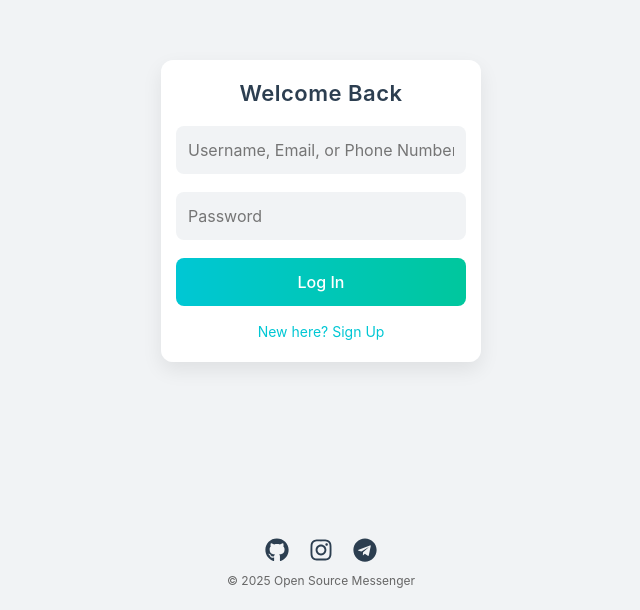
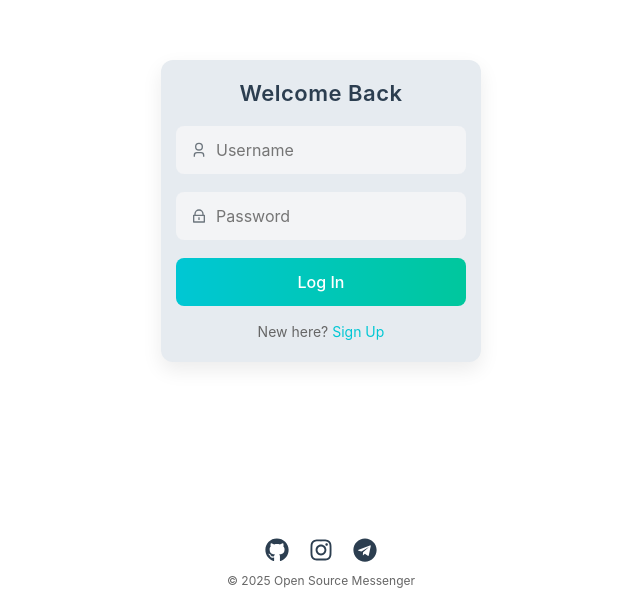
Before and after one commit to kolsnartem/Messenger, a React (Create React App) app in the folder client/: page / in a window 1280 px wide. Shown: the part 190-800 px from the top of the page, without its empty margins (319-959 px from the left). Built offline with nearby package versions, Linux system fonts and the light colour scheme.

Commit message:
ui  improvements

```diff
--- a/client/public/index.html
+++ b/client/public/index.html
@@ -4,8 +4,8 @@
     <meta charset="utf-8" />
     <link rel="icon" href="%PUBLIC_URL%/favicon.ico" />
     <meta name="viewport" content="width=device-width, initial-scale=1" />
-    <meta name="theme-color" content="#f1f3f5" media="(prefers-color-scheme: light)"> <!-- Оновлено на #f1f3f5 для світлої теми -->
-    <meta name="theme-color" content="#2c3e50" media="(prefers-color-scheme: dark)"> <!-- Залишаємо #212529 для темної теми -->
+    <meta name="theme-color" content="#FFFFFF" media="(prefers-color-scheme: light)"> <!-- Оновлено на #f1f3f5 для світлої теми -->
+    <meta name="theme-color" content="#101010" media="(prefers-color-scheme: dark)"> <!-- Залишаємо #212529 для темної теми -->
     <meta name="description" content="Месенджер на React з TypeScript" />
     <link rel="apple-touch-icon" href="%PUBLIC_URL%/logo192.png" />
     <link rel="manifest" href="%PUBLIC_URL%/manifest.json" />
--- a/client/src/components/AuthForm.tsx
+++ b/client/src/components/AuthForm.tsx
@@ -5,6 +5,7 @@ import CryptoJS from 'crypto-js';
 import * as nacl from 'tweetnacl';
 // Import icons from react-icons
 import { FaGithub, FaInstagram, FaTelegram } from 'react-icons/fa';
+import { RiUser3Line, RiLockLine } from "react-icons/ri"; // Іконки вже імпортовано
 
 interface ApiErrorResponse {
   error?: string;
@@ -23,6 +24,7 @@ const AuthForm: React.FC<AuthFormProps> = ({ isDarkTheme, onAuthSuccess }) => {
   const [errorMessage, setErrorMessage] = useState<string | null>(null);
 
   useEffect(() => {
+    // --- Код useEffect без змін ---
     const viewportMeta = document.createElement('meta');
     viewportMeta.name = 'viewport';
     viewportMeta.content =
@@ -96,12 +98,14 @@ const AuthForm: React.FC<AuthFormProps> = ({ isDarkTheme, onAuthSuccess }) => {
       document.removeEventListener('touchstart', preventMultiTouch);
       document.removeEventListener('touchend', handleTouchEnd);
       document.removeEventListener('touchcancel', handleTouchEnd);
-      document.head.removeChild(viewportMeta);
-      document.head.removeChild(style);
+      // Перевірка на існування елементів перед видаленням
+      if (viewportMeta.parentNode) viewportMeta.parentNode.removeChild(viewportMeta);
+      if (style.parentNode) style.parentNode.removeChild(style);
     };
   }, []);
 
   const handleAuth = async () => {
+    // --- Код handleAuth без змін ---
     if (!email || !password) {
       setErrorMessage('Please fill in all fields');
       return;
@@ -150,17 +154,19 @@ const AuthForm: React.FC<AuthFormProps> = ({ isDarkTheme, onAuthSuccess }) => {
   };
 
   const toggleAuthMode = () => {
+    // --- Код toggleAuthMode без змін ---
     setIsLogin(!isLogin);
     setErrorMessage(null);
     setEmail('');
     setPassword('');
   };
 
+  // --- Стилі ---
   const containerStyle: React.CSSProperties = {
     width: '100%',
     height: '100vh',
     minHeight: '-webkit-fill-available',
-    background: isDarkTheme ? '#2c3e50' : '#f1f3f5',
+    background: isDarkTheme ? '#101010' : '#FFFFFF',
     overflow: 'hidden',
     display: 'flex',
     flexDirection: 'column',
@@ -175,11 +181,11 @@ const AuthForm: React.FC<AuthFormProps> = ({ isDarkTheme, onAuthSuccess }) => {
     perspective: '1000px',
     margin: '0 auto',
     position: 'relative',
-    height: '300px',
+    height: '300px', // Висота контейнера для анімації
   };
 
   const baseFormStyle: React.CSSProperties = {
-    background: isDarkTheme ? 'rgba(34, 48, 62, 0.95)' : 'rgba(255, 255, 255, 0.95)',
+    background: isDarkTheme ? 'rgba(32, 35, 40, 1)' : 'rgba(230, 235, 240, 1)',
     padding: '20px 15px',
     borderRadius: '12px',
     boxShadow: '0 8px 20px rgba(0, 0, 0, 0.08)',
@@ -188,17 +194,17 @@ const AuthForm: React.FC<AuthFormProps> = ({ isDarkTheme, onAuthSuccess }) => {
     position: 'absolute',
     top: 0,
     left: 0,
-    backfaceVisibility: 'hidden',
+    backfaceVisibility: 'hidden', // Для плавної анімації обертання
   };
 
-  const formStyle: React.CSSProperties = {
+  const formStyle: React.CSSProperties = { // Стиль для видимої форми (логін)
     ...baseFormStyle,
     transform: isLogin ? 'rotateY(0deg)' : 'rotateY(180deg)',
     opacity: isLogin ? 1 : 0,
     zIndex: isLogin ? 1 : 0,
   };
 
-  const altFormStyle: React.CSSProperties = {
+  const altFormStyle: React.CSSProperties = { // Стиль для невидимої форми (реєстрація)
     ...baseFormStyle,
     transform: isLogin ? 'rotateY(-180deg)' : 'rotateY(0deg)',
     opacity: isLogin ? 0 : 1,
@@ -207,10 +213,10 @@ const AuthForm: React.FC<AuthFormProps> = ({ isDarkTheme, onAuthSuccess }) => {
 
   const inputStyle: React.CSSProperties = {
     width: '100%',
-    padding: '12px',
+    padding: '12px 12px 12px 40px', // Змінено: Додано лівий відступ для іконки
     border: 'none',
     borderRadius: '8px',
-    background: isDarkTheme ? '#34495e' : '#f1f3f5',
+    background: isDarkTheme ? '#1E1E1E' : '#F3F4F6',
     fontSize: '16px',
     color: isDarkTheme ? '#fff' : '#2c3e50',
     transition: 'all 0.3s ease',
@@ -235,37 +241,45 @@ const AuthForm: React.FC<AuthFormProps> = ({ isDarkTheme, onAuthSuccess }) => {
     WebkitAppearance: 'none',
   };
 
-  // Style for the footer container holding the icons and copyright notice
   const footerStyle: React.CSSProperties = {
     position: 'absolute',
-    bottom: '20px', // Adjust this value to position the footer above the safe-area-inset-bottom
+    bottom: '20px',
     display: 'flex',
     flexDirection: 'column',
     alignItems: 'center',
     width: '100%',
   };
 
-  // Style for the container of the icons
   const iconContainerStyle: React.CSSProperties = {
     display: 'flex',
     justifyContent: 'center',
-    gap: '20px', // Space between the icons
-    marginBottom: '10px', // Space between icons and copyright notice
+    gap: '20px',
+    marginBottom: '10px',
   };
 
-  // Style for each icon link
   const iconLinkStyle: React.CSSProperties = {
     color: isDarkTheme ? '#fff' : '#2c3e50',
     transition: 'color 0.3s ease',
   };
 
-  // Style for the copyright notice
   const copyrightStyle: React.CSSProperties = {
     fontSize: '12px',
     color: isDarkTheme ? '#ccc' : '#666',
     textAlign: 'center',
   };
 
+  // --- Стиль для іконок в полях вводу ---
+  const inputIconStyle: React.CSSProperties = {
+      position: 'absolute',
+      left: '15px', // Відступ зліва
+      top: '50%', // Центрування по вертикалі
+      transform: 'translateY(-50%)', // Точне центрування
+      color: isDarkTheme ? '#8a9aa3' : '#6c757d', // Колір як у плейсхолдера
+      pointerEvents: 'none', // Не заважати кліку
+      zIndex: 2 // Перекривати фон інпуту
+  };
+
+  // --- Рендеринг ---
   return (
     <div className="safe-area-container" style={containerStyle}>
       <div style={formContainerStyle}>
@@ -298,17 +312,19 @@ const AuthForm: React.FC<AuthFormProps> = ({ isDarkTheme, onAuthSuccess }) => {
           )}
 
           <div style={{ position: 'relative', marginBottom: '18px' }}>
+             <RiUser3Line style={inputIconStyle} />
             <input
               type="email"
               value={email}
               onChange={(e) => setEmail(e.target.value)}
-              placeholder="Username, Email, or Phone Number"
+              placeholder="Username"
               required
               style={inputStyle}
             />
           </div>
 
           <div style={{ position: 'relative', marginBottom: '18px' }}>
+             <RiLockLine style={inputIconStyle} />
             <input
               type="password"
               value={password}
@@ -324,20 +340,26 @@ const AuthForm: React.FC<AuthFormProps> = ({ isDarkTheme, onAuthSuccess }) => {
             Log In
           </button>
 
+          {/* --- Змінено блок перемикання --- */}
           <div
             onClick={toggleAuthMode}
             style={{
               textAlign: 'center',
               marginTop: '15px',
-              color: '#00C7D4',
               fontSize: '14px',
               cursor: 'pointer',
               transition: 'color 0.3s ease',
               touchAction: 'manipulation',
             }}
           >
-            New here? Sign Up
+            <span style={{ color: isDarkTheme ? '#ccc' : '#666' }}>
+              New here?{' '}
+            </span>
+            <span style={{ color: '#00C7D4' }}>
+              Sign Up
+            </span>
           </div>
+          {/* --- Кінець зміненого блоку --- */}
         </div>
 
         {/* Register Form */}
@@ -369,17 +391,19 @@ const AuthForm: React.FC<AuthFormProps> = ({ isDarkTheme, onAuthSuccess }) => {
           )}
 
           <div style={{ position: 'relative', marginBottom: '18px' }}>
+             <RiUser3Line style={inputIconStyle} />
             <input
               type="email"
               value={email}
               onChange={(e) => setEmail(e.target.value)}
-              placeholder="Username, Email, or Phone Number"
+              placeholder="Username"
               required
               style={inputStyle}
             />
           </div>
 
           <div style={{ position: 'relative', marginBottom: '18px' }}>
+             <RiLockLine style={inputIconStyle} />
             <input
               type="password"
               value={password}
@@ -395,20 +419,26 @@ const AuthForm: React.FC<AuthFormProps> = ({ isDarkTheme, onAuthSuccess }) => {
             Sign Up
           </button>
 
+          {/* --- Змінено блок перемикання --- */}
           <div
             onClick={toggleAuthMode}
             style={{
               textAlign: 'center',
               marginTop: '15px',
-              color: '#00C7D4',
               fontSize: '14px',
               cursor: 'pointer',
               transition: 'color 0.3s ease',
               touchAction: 'manipulation',
             }}
           >
-            Already have an account? Log In
+            <span style={{ color: isDarkTheme ? '#ccc' : '#666' }}>
+              Already have an account?{' '}
+            </span>
+            <span style={{ color: '#00C7D4' }}>
+              Log In
+            </span>
           </div>
+          {/* --- Кінець зміненого блоку --- */}
         </div>
       </div>
 
--- a/client/src/components/ChatList.tsx
+++ b/client/src/components/ChatList.tsx
@@ -89,6 +89,7 @@ const ChatList: React.FC<ChatListPropsExtended> = ({ contacts, selectedChatId, i
         paddingBottom: '100px',
         msOverflowStyle: 'auto',
         scrollbarWidth: 'thin',
+        background: isDarkTheme ? '#101010' : '#FFFFFF',
       }}
     >
       {contacts.map((contact) => {
@@ -113,7 +114,7 @@ const ChatList: React.FC<ChatListPropsExtended> = ({ contacts, selectedChatId, i
               }
             }}
             style={{
-              background: isSelected ? (isDarkTheme ? '#444' : '#f0f0f0') : 'transparent',
+              background: isSelected ? (isDarkTheme ? '#1E1E1E' : '#f0f0f0') : 'transparent',
               width: '100%',
               userSelect: 'none',
               padding: '10px',
```
Also changed, not shown: client/src/App.tsx (+31 -15 lines), client/src/components/ChatWindow.tsx (+4 -4 lines), 1 other file (tests, documents, lock files or other folders).
